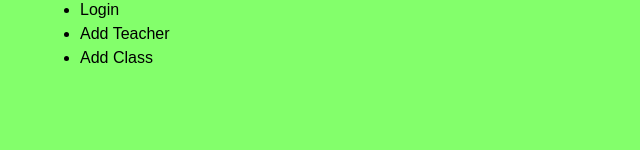
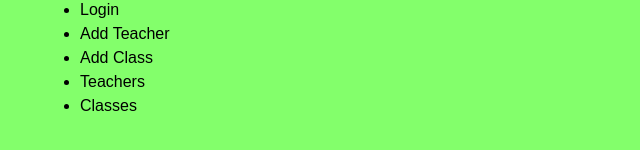
Before and after one commit to extreme-coder/govsim-ui-old, a React (Create React App) app: page / in a window 1280 px wide. Shown: the part 212-362 px from the top of the page, without its empty margins (0-640 px from the left). Built offline with nearby package versions, Linux system fonts and the light colour scheme; what react-redux-loading-bar, redux-axios-middleware would draw is missing.

Commit message:
Teacher list done, but it doesnt work, pls fix for me

```diff
--- a/src/App.js
+++ b/src/App.js
@@ -9,6 +9,7 @@ import Classes from './Classes';
 import Login from './login';
 import AddTeacher from './AddTeacher';
 import AddClass from './AddClass';
+import Teachers from './teachers';
 import {
   BrowserRouter as Router,
   Switch,
@@ -47,6 +48,12 @@ function App() {
             <li>
               <Link to="/addclass" style ={{color: "Black"}}>Add Class</Link>
             </li>
+            <li>
+              <Link to="/teachers" style ={{color: "Black"}}>Teachers</Link>
+            </li>
+            <li>
+              <Link to="/classes" style ={{color: "Black"}}>Classes</Link>
+            </li>
           </ul>
         </nav>
 
@@ -73,6 +80,9 @@ function App() {
           </Route>
           <Route path="/addclass">
             <AddClass />
+            </Route>
+          <Route path="/teachers">
+            <Teachers />
           </Route>
         </Switch>
       </div>
--- a/src/teachers.js
+++ b/src/teachers.js
@@ -0,0 +1,48 @@
+import React from 'react';
+import {Form, Button} from 'react-bootstrap';
+import ReactTable from 'reacttable'
+import * as actions from './actions/students';
+import { connect } from 'react-redux';
+
+class Teachers extends React.Component {
+
+
+  get columns()
+  {
+    return [{
+      name: "Name",
+      accessor: "Name"
+    },{
+      name: "Classes",
+      accessor: "Classes"
+    }];
+  }
+
+  constructor(props)
+  {
+    super(props);
+    this.state = {};
+    this.state.columns = this.columns;
+  }
+
+  componentDidMount() {
+    this.props.getTeachers();
+  }
+
+  render()
+  {
+    return (
+      <ReactTable data={this.props.teachers} columns={this.state.columns} />
+    )
+  }
+}
+
+const mapStateToProps = state => {
+  return {
+    ...state.teachers
+  };
+}
+
+export default connect(
+  mapStateToProps, actions
+)(Teachers);
```
